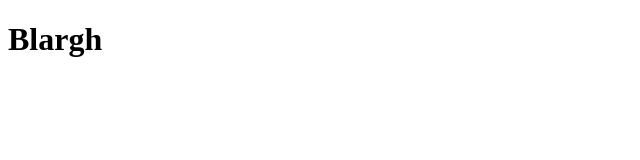
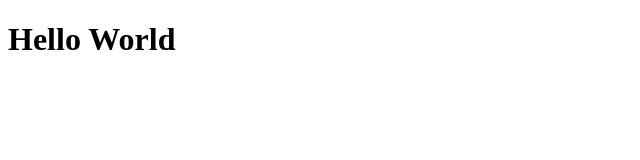
Before and after one commit to nmr15/FSDGitDemo, a plain HTML site: page index.html in a window 1280 px wide. Shown: the whole page, without its empty margins (0-640 px from the left). Drawn offline with Linux system fonts and the light colour scheme.

Commit message:
updated index.html

```diff
--- a/index.html
+++ b/index.html
@@ -6,6 +6,6 @@
   <title>Git Demo</title>
 </head>
 <body>
-  <h1>Blargh</h1>
+  <h1>Hello World</h1>
 </body>
 </html>
```
